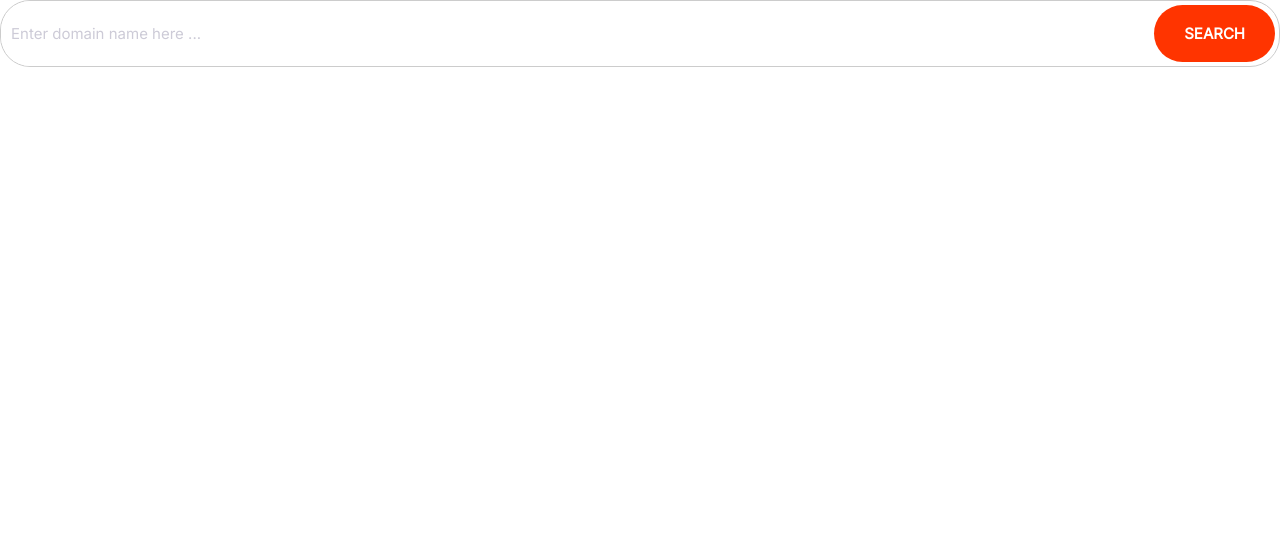
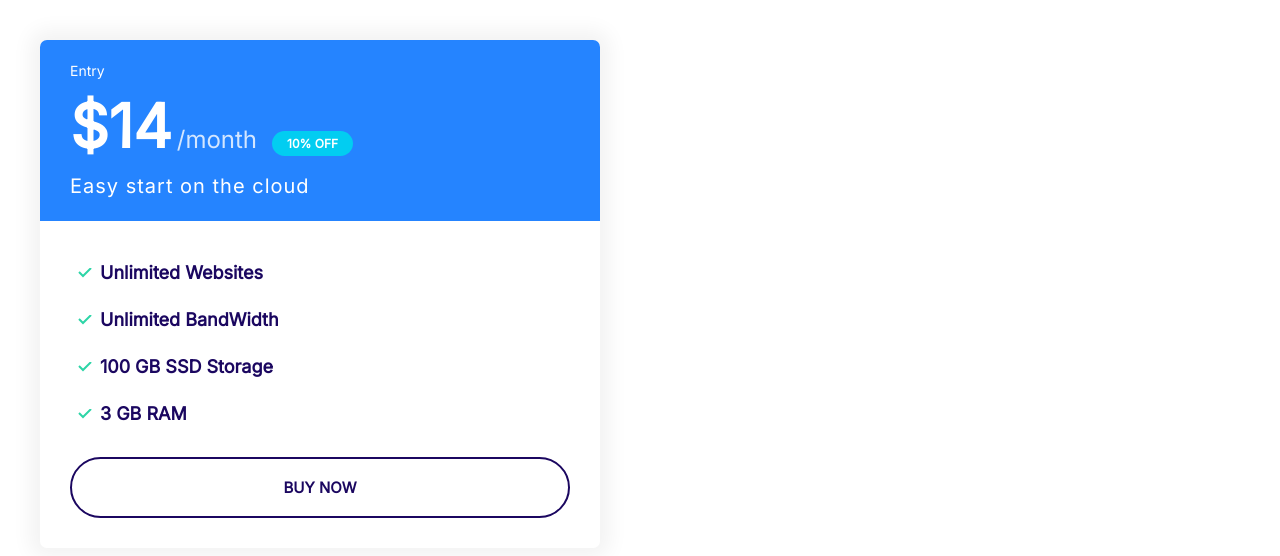
Before and after one commit to SaadVSP96/moshify, a plain HTML site: page index.html in a window 1280 px wide. Drawn offline with Linux system fonts and the light colour scheme.

Commit message:
11. Finished building Plans Component

```diff
--- a/css/styles.css
+++ b/css/styles.css
@@ -127,6 +127,7 @@
 
 .badge--small {
   font-size: 1.6rem;
+  padding: 0.5rem 1.5rem;
 }
 
 /* for screens wider than 1024px: */
@@ -290,3 +291,65 @@
     font-size: 1.5rem;
   }
 }
+
+/* Cards */
+.card {
+  border-radius: 7px;
+  box-shadow: 0 0 20px 10px #f3f3f3;
+  overflow: hidden;
+}
+
+.card__header,
+.card__body {
+  padding: 2rem 3rem;
+}
+
+.card--primary .card__header {
+  background: var(--color-primary);
+  color: #fff;
+}
+
+.card--secondary .card__header {
+  background: var(--color-primary);
+  color: #fff;
+}
+
+.card--secondary .badge--secondary {
+  background: #02cdf1;
+}
+
+/* Plans */
+.plan__name {
+  color: #fff;
+  margin: 0;
+  font-weight: 500;
+  font-size: 2.4rem;
+}
+
+@media screen and (min-width: 1024px) {
+  .plan__name {
+    font-size: 1.4rem;
+  }
+}
+
+.plan__price {
+  font-size: 6rem;
+}
+
+.plan__billing-cycle {
+  font-size: 2.4rem;
+  font-weight: 300;
+  opacity: 0.8;
+  margin-right: 1rem;
+}
+
+.plan__description {
+  font-size: 2rem;
+  font-weight: 300;
+  letter-spacing: 1px;
+  display: block;
+}
+
+.plan .list__item {
+  margin-bottom: 2rem;
+}
--- a/index.html
+++ b/index.html
@@ -14,13 +14,28 @@
     <link rel="stylesheet" href="css/styles.css" />
   </head>
   <body>
-    <div class="input-group">
-      <input
-        type="text"
-        class="input"
-        placeholder="Enter domain name here ..."
-      />
-      <button class="btn btn--accent">Search</button>
+    <div style="width: 50%; padding: 4rem">
+      <div class="plan">
+        <div class="card card--secondary">
+          <!-- used __ since header is a element which lies inside the card class -->
+          <header class="card__header">
+            <h3 class="plan__name">Entry</h3>
+            <span class="plan__price">$14</span>
+            <span class="plan__billing-cycle">/month</span>
+            <span class="badge badge--secondary badge--small">10% OFF</span>
+            <span class="plan__description">Easy start on the cloud</span>
+          </header>
+          <div class="card__body">
+            <ul class="list list--tick">
+              <li class="list__item">Unlimited Websites</li>
+              <li class="list__item">Unlimited BandWidth</li>
+              <li class="list__item">100 GB SSD Storage</li>
+              <li class="list__item">3 GB RAM</li>
+            </ul>
+            <button class="btn btn--outline btn--block">BUY NOW</button>
+          </div>
+        </div>
+      </div>
     </div>
   </body>
 </html>
```
